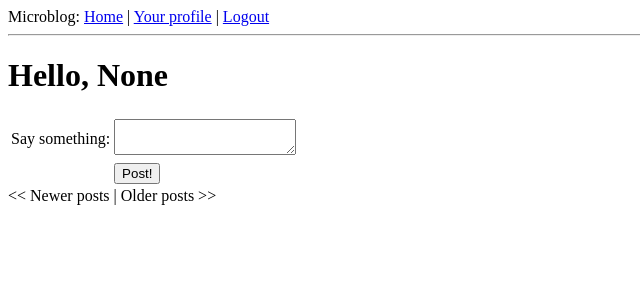
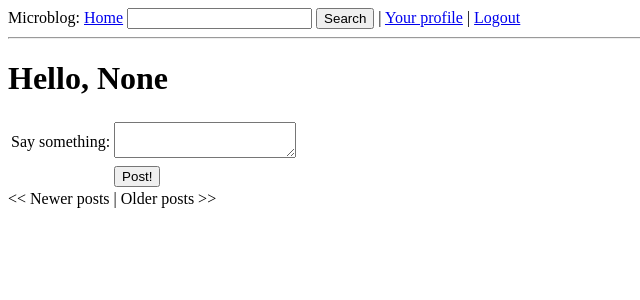
Before and after one commit to stclaus-hg/microblog, a Flask app: page / in a window 1280 px wide. Shown: the top 300 px of the page, without its empty margins (0-640 px from the left). Run offline with Flask 2, Linux system fonts and the light colour scheme; a user stored in the database is signed in; data comes from the database, SQL or seed files in the repository; data that the repository does not hold is empty; parts of the project's set-up code (start-up, migrations or seed data) failed here and were passed over.

Commit message:
part 10. search

```diff
--- a/app/forms.py
+++ b/app/forms.py
@@ -34,3 +34,7 @@ class EditForm(Form):
 
 class PostForm(Form):
     post = TextAreaField('post', validators=[DataRequired()])
+
+
+class SearchForm(Form):
+    query = StringField('query', validators=[DataRequired()])
--- a/app/models.py
+++ b/app/models.py
@@ -1,6 +1,7 @@
 __author__ = 'stclaus'
-from app import db
+from app import db, app
 from hashlib import md5
+import flask.ext.whooshalchemy as whooshalchemy
 
 ROLE_USER = 0
 ROLE_ADMIN = 1
@@ -75,6 +76,8 @@ class User(db.Model):
 
 
 class Post(db.Model):
+    __searchable__ = ['body']
+
     id = db.Column(db.Integer, primary_key=True)
     body = db.Column(db.String(140))
     timestamp = db.Column(db.DateTime)
@@ -82,3 +85,5 @@ class Post(db.Model):
 
     def __repr__(self):
         return '<Post %r>' % self.body
+
+whooshalchemy.whoosh_index(app, Post)
--- a/app/templates/base.html
+++ b/app/templates/base.html
@@ -8,6 +8,11 @@
     <div>Microblog:
         <a href="/index">Home</a>
         {% if g.user.is_authenticated() %}
+            <form style="display: inline" action="{{ url_for('search') }}" method="post">
+                {{ g.search_form.hidden_tag() }}
+                {{ g.search_form.query(size=20) }}
+                <input type="submit" value="Search">
+            </form>
             | <a href="{{ url_for('user', nickname=g.user.nickname) }}">Your profile</a>
             | <a href="{{ url_for('logout') }}">Logout</a>
         {% endif %}
--- a/app/templates/post.html
+++ b/app/templates/post.html
@@ -1,7 +1,7 @@
 {% for post in posts.items %}
     <table>
         <tr valign="top">
-            <td><img src="{{ user.avatar(50) }}"></td>
+            <td><img src="{{ post.author.avatar(50) }}"></td>
             <td>
                 <i>{{ post.author.nickname }}  says:</i><br>
                 {{ post.body }}
--- /dev/null
+++ b/app/templates/search_result.html
@@ -0,0 +1,6 @@
+{% extends "base.html" %}
+
+{% block content %}
+    <h1>Search results for "{{ query }}":</h1>
+    {% include "post.html" %}
+{% endblock %}
--- a/app/views.py
+++ b/app/views.py
@@ -6,7 +6,7 @@ __author__ = 'stclaus'
 from flask import render_template, flash, redirect, session, url_for, request, g
 from flask.ext.login import login_user, logout_user, current_user, login_required
 
-from app.forms import LoginForm, EditForm, PostForm
+from app.forms import LoginForm, EditForm, PostForm, SearchForm
 from app import app, db, lm, oid
 from models import User, ROLE_USER, Post
 
@@ -52,7 +52,7 @@ def before_request():
         g.user.last_seen = datetime.utcnow()
         db.session.add(g.user)
         db.session.commit()
-
+        g.search_form = SearchForm()
 
 @oid.after_login
 def after_login(resp):
@@ -175,3 +175,19 @@ def unfollow(nickname):
 
     flash('You have stopen following %s' % nickname)
     return redirect(url_for('user', nickname=nickname))
+
+
+@app.route('/search', methods=['POST'])
+@login_required
+def search():
+    if g.search_form.validate_on_submit():
+        return redirect(url_for('search_result', query=g.search_form.query.data))
+    return redirect(url_for('index'))
+
+
+@app.route('/search_result/<query>')
+@login_required
+def search_result(query):
+    result = Post.query.whoosh_search(query, config.MAX_SEARCH_RESULT).paginate(1, config.MAX_SEARCH_RESULT, False)
+    print query, result
+    return render_template('search_result.html', posts=result, query=query)
--- a/config.py
+++ b/config.py
@@ -25,3 +25,6 @@ ADMINS = ['voitenko@qarea.com']
 
 
 POSTS_PER_PAGE = 2
+
+WHOOSH_BASE = os.path.join(basedir, 'search.db')
+MAX_SEARCH_RESULT = 50
```
Also changed, not shown: 2 other files.
